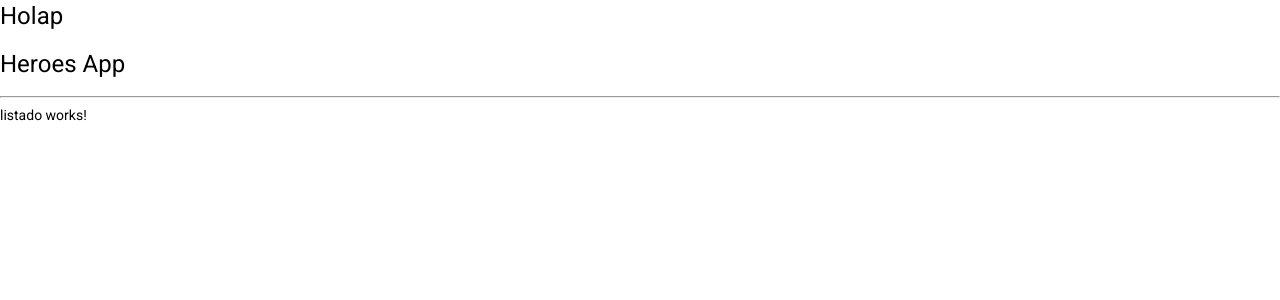
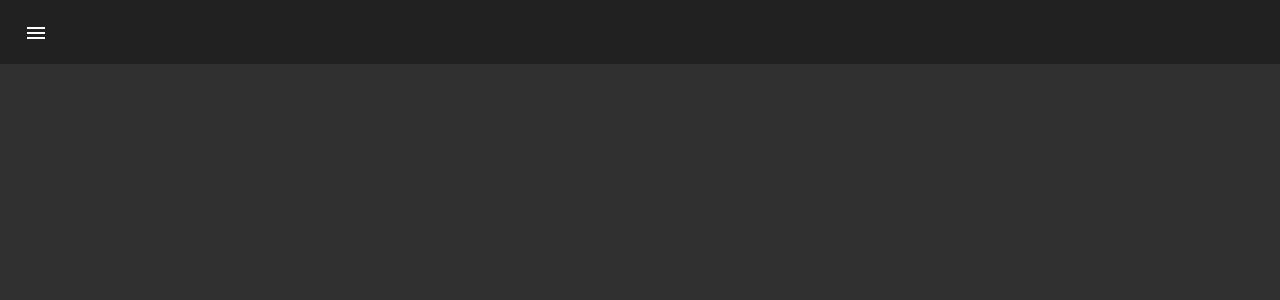
Before and after one commit to lelequinter/05-heroesApp, an Angular app: page /heroes/listado in a window 1280 px wide. Shown: the top 300 px of the page. Built offline with nearby package versions, Linux system fonts and the light colour scheme.

Commit message:
Material Sidenav, Toolbar e iconos

```diff
--- a/src/app/app.component.html
+++ b/src/app/app.component.html
@@ -1,3 +1 @@
-<h1>Holap</h1>
-
 <router-outlet></router-outlet>
--- a/src/app/heroes/heroes.module.ts
+++ b/src/app/heroes/heroes.module.ts
@@ -2,6 +2,7 @@ import { NgModule } from '@angular/core';
 import { CommonModule } from '@angular/common';
 import { HeroesRoutingModule } from './heroes-routing.module';
 import { FlexLayoutModule } from '@angular/flex-layout';
+import { MaterialModule } from '../material/material.module';
 
 import { AgregarComponent } from './pages/agregar/agregar.component';
 import { BuscarComponent } from './pages/buscar/buscar.component';
@@ -21,7 +22,8 @@ import { ListadoComponent } from './pages/listado/listado.component';
   imports: [
     CommonModule,
     HeroesRoutingModule,
-    FlexLayoutModule
+    FlexLayoutModule,
+    MaterialModule
   ]
 })
 export class HeroesModule { }
--- a/src/app/heroes/pages/home/home.component.html
+++ b/src/app/heroes/pages/home/home.component.html
@@ -1,4 +1,11 @@
-<h1>Heroes App</h1>
-<hr />
+<mat-sidenav-container fullscreen>
+  <mat-sidenav #sidenav>
+    <h1>Sidenav</h1>
+  </mat-sidenav>
 
-<router-outlet></router-outlet>
+  <mat-toolbar>
+    <button mat-icon-button (click)="sidenav.toggle()">
+      <mat-icon>menu</mat-icon>
+    </button>
+  </mat-toolbar>
+</mat-sidenav-container>
```
Also changed, not shown: src/app/material/material.module.ts (+9 -1 lines).
